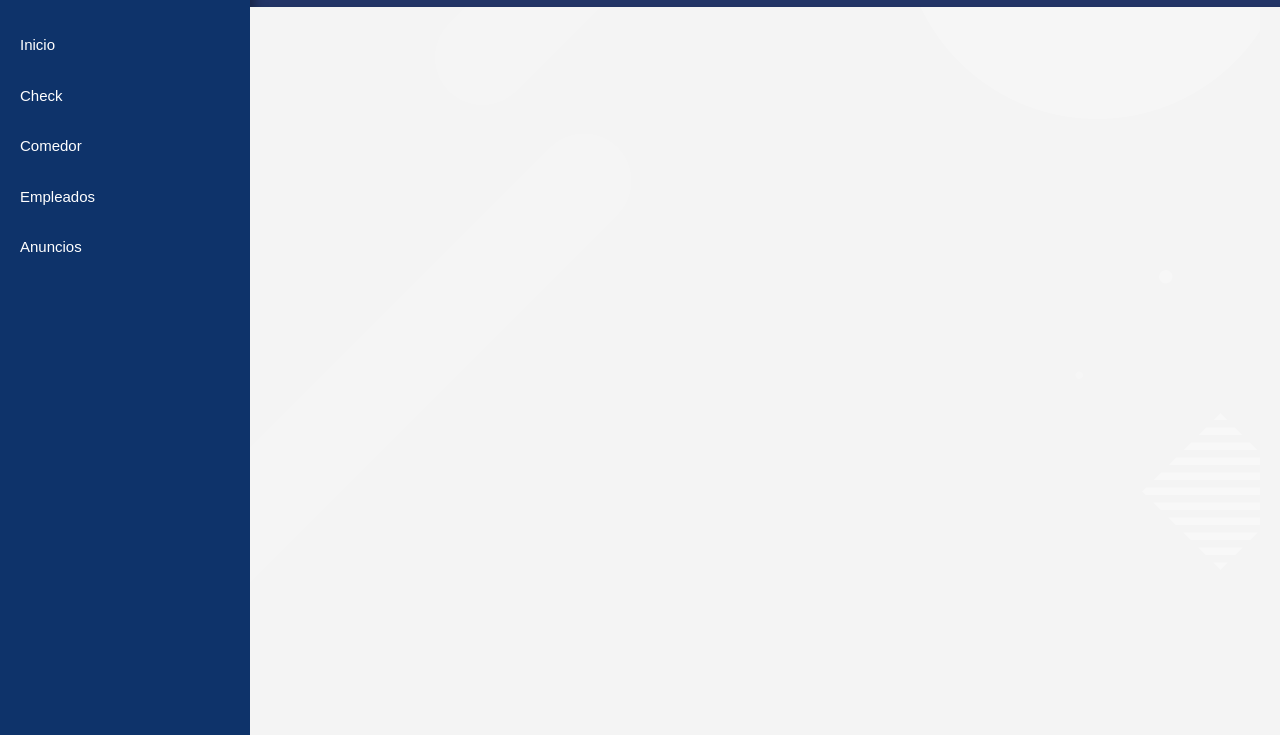
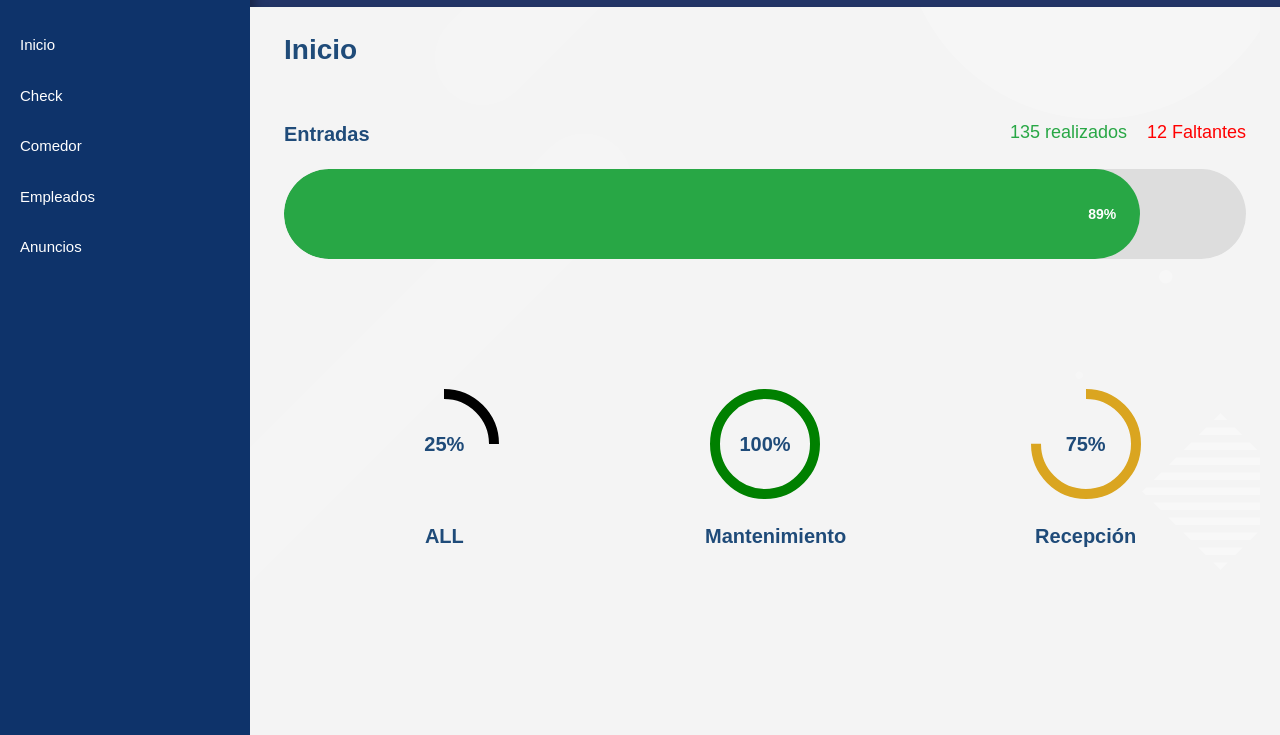
Before and after one commit to DiegoCenC/Holiday-inn-express, a website: page Inicio.html in a window 1280 px wide. Shown: the part 65-800 px from the top of the page. Drawn offline with Linux system fonts and the light colour scheme.

Commit message:
agregacion de graficas

```diff
--- a/Inicio.html
+++ b/Inicio.html
@@ -10,7 +10,8 @@
     <link rel="stylesheet" href="assets/fonts/poppins/poppins.css">
     <link rel="stylesheet" href="assets/css/reset.css">
     <link rel="stylesheet" href="assets/css/styles.css">
-</head>
+
+  </head>
 <body>
     <div class="container">
         <!-- Sidebar -->
@@ -55,10 +56,61 @@
                       </div>
                     </header>
 
+                    <div class="container3">
+                      <h2>Inicio</h2>
+
+                      <div class="progress-container">
+                        <div class="progress-labels">
+                            <span><h3 style="font-size: 20px; color: #1F4B79;">Entradas</h3></span>
+                            <span>
+                                <span style="color: #28a745; font-size: 18px;">135 realizados</span>
+                                <span style="color: red; font-size: 18px; margin-left: 16px;">12 Faltantes</span>
+                            </span>
+                        </div>
+                        <div class="progress-bar">
+                            <div class="progress-fill">
+                                <span class="progress-text">89%</span>
+                            </div>
+                        </div>
+                    </div>
+
+                    <div class="circles-container">
+                        <!-- ALL -->
+                        <div class="circle">
+                            <svg width="120" height="120">
+                                <circle cx="60" cy="60" r="50" stroke="#ddd" stroke-width="10" fill="none"/>
+                                <circle class="progress-circle" data-percentage="25" cx="60" cy="60" r="50" stroke="black" stroke-width="10" fill="none"/>
+                            </svg>
+                            <div class="circle-text"><h1>0%</h1></div>
+                            <div class="circle-label">ALL</div>
+                        </div>
+
+                        <!-- Mantenimiento -->
+                        <div class="circle">
+                            <svg width="120" height="120">
+                                <circle cx="60" cy="60" r="50" stroke="#ddd" stroke-width="10" fill="none"/>
+                                <circle class="progress-circle" data-percentage="100" cx="60" cy="60" r="50" stroke="green" stroke-width="10" fill="none"/>
+                            </svg>
+                            <div class="circle-text">0%</div>
+                            <div class="circle-label">Mantenimiento</div>
+                        </div>
+
+                        <!-- Recepción -->
+                        <div class="circle">
+                            <svg width="120" height="120">
+                                <circle cx="60" cy="60" r="50" stroke="#ddd" stroke-width="10" fill="none"/>
+                                <circle class="progress-circle" data-percentage="75" cx="60" cy="60" r="50" stroke="goldenrod" stroke-width="10" fill="none"/>
+                            </svg>
+                            <div class="circle-text">0%</div>
+                            <div class="circle-label">Recepción</div>
+                        </div>
+                    </div>
+                  </div>
+
 
         </div>
     </div>
-    <script src="script.js"></script>
+    <script src="assets/js/script.js"></script>
   </body>
 
 </html>
--- a/assets/css/styles.css
+++ b/assets/css/styles.css
@@ -178,6 +178,88 @@ h2 {
   margin-bottom: 10px;
 }
 
+.progress-container {
+  text-align: left;
+  margin-bottom: 125px;
+}
+
+.progress-labels {
+  display: flex;
+  justify-content: space-between;
+  font-size: 14px;
+  margin-top: 48px;
+  margin-bottom: 20px;
+}
+
+.progress-bar {
+  width: 100%;
+  height: 90px;
+  background: #ddd;
+  border-radius: 100px;
+  position: relative;
+  overflow: hidden;
+}
+
+.progress-fill {
+  height: 100%;
+  width: 0;
+  background: #28a745;
+  border-radius: 100px;
+  position: absolute;
+  animation: fillProgress 2s forwards ease-in-out;
+}
+
+.progress-text {
+  position: absolute;
+  right: 24px;
+  top: 50%;
+  transform: translateY(-50%);
+  font-size: 14px;
+  color: white;
+  font-weight: bold;
+}
+
+.circles-container {
+  display: flex;
+  justify-content: space-around;
+  flex-wrap: wrap;
+  margin-top: 20px;
+  text-align: center;
+}
+
+.circle {
+  width: 120px;
+  height: 120px;
+  position: relative;
+}
+
+.circle svg {
+  transform: rotate(-90deg);
+}
+
+.circle circle {
+  transition: stroke-dashoffset 2s ease-in-out;
+  stroke-dasharray: 314; /* Circunferencia del círculo */
+  stroke-dashoffset: 314; /* Inicialmente vacío */
+}
+
+.circle-text {
+  position: absolute;
+  top: 50%;
+  left: 50%;
+  transform: translate(-50%, -50%);
+  font-size: 20px;
+  color: #1F4B79;
+  font-weight: bold;
+}
+
+.circle-label {
+  margin-top: 10px;
+  font-size: 20px;
+  color: #1F4B79;
+  font-weight: bold;
+}
+
 #employeeTable {
   width: 100%;
   border-collapse: collapse;
@@ -187,18 +269,31 @@ h2 {
   padding: 10px;
   text-align: left;
   border-bottom: 1px solid #ddd;
+  background: white;
 }
 
 #employeeTable th {
   background-color: #e7eaf3;
   cursor: pointer;
 }
+#employeeTable tbody{
 
+}
 #pagination {
   display: flex;
   justify-content: center;
   margin-top: 20px;
 }
+
+.action-btn{
+  background-color: #e7eaf3;
+  border: 0px;
+  margin-top: 10px;
+  margin-bottom: 10px;
+  margin-right: 10px;
+  align-items: left;
+}
+
 .pagination-button {
   padding: 5px 10px;
   margin: 0 5px;
@@ -229,9 +324,9 @@ h2 {
 .modal-content {
   background-color: #f4f6f9;
   padding: 20px;
-  margin-top: 115px;
- height: 925px;
-  width: 1665px;
+  margin-top: 15.5rem;
+ height: 107rem;
+  width: 187.5rem;
 
   text-align: left;
   position: relative;
@@ -366,3 +461,32 @@ input, select {
   display: block;
   height: 6px;
 }
+
+
+
+
+@keyframes fillProgress {
+  from {
+      width: 0;
+  }
+  to {
+      width: 89%;
+  }
+}
+
+@media (max-width: 1840px){
+  .modal-content {
+    margin-top: 15.5rem;
+   height: 107rem;
+    width: 159rem;
+  }
+}
+@media (max-width: 600px) {
+  .circles-container {
+      flex-direction: column;
+      align-items: center;
+  }
+  .circle {
+      margin-bottom: 20px;
+  }
+}
--- a/assets/js/Login.js
+++ b/assets/js/Login.js
@@ -11,7 +11,7 @@ document.getElementById('login-form').addEventListener('submit', async function
 
   try {
     // Enviar credenciales a la API
-    const response = await fetch('https://2acf-189-203-87-207.ngrok-free.app/auth/login', {
+    const response = await fetch('https://devmace.onrender.com/auth/login', {
       method: 'POST',
       headers: { 'Content-Type': 'application/json' },
       body: JSON.stringify({ email: username, password: password }),
--- a/assets/js/ResetPassword.js
+++ b/assets/js/ResetPassword.js
@@ -1,5 +1,5 @@
 // URL de la API para la solicitud de recuperación de contraseña
-const resetPasswordUrl = 'https://2acf-189-203-87-207.ngrok-free.app/auth/request-password-reset';
+const resetPasswordUrl = 'https://devmace.onrender.com/auth/request-password-reset';
 
 // Manejo del formulario
 document.getElementById('reset-password-form').addEventListener('submit', async (e) => {
--- a/assets/js/script.js
+++ b/assets/js/script.js
@@ -1,6 +1,6 @@
 // URLs y credenciales
-const apiUrl = 'https://hie-3f29.onrender.com/api/employees';
-const authUrl = 'https://hie-3f29.onrender.com/auth/login';
+const apiUrl = 'https://devmace.onrender.com/api/employees';
+const authUrl = 'https://devmace.onrender.com/auth/login';
 
 // Obtener token de autenticación
 async function getAuthToken() {
@@ -24,6 +24,34 @@ async function getAuthToken() {
 function getStoredToken() {
   return localStorage.getItem('authToken');
 }
+
+//graficas
+
+document.addEventListener("DOMContentLoaded", function () {
+          const circles = document.querySelectorAll(".progress-circle");
+          const texts = document.querySelectorAll(".circle-text");
+
+          circles.forEach((circle, index) => {
+              let percentage = circle.getAttribute("data-percentage");
+              let offset = 314 - (314 * percentage) / 100;
+
+              setTimeout(() => {
+                  circle.style.transition = "stroke-dashoffset 2s ease-in-out";
+                  circle.style.strokeDashoffset = offset;
+              }, 500);
+
+              // Animar el porcentaje de texto
+              let currentPercentage = 0;
+              let interval = setInterval(() => {
+                  if (currentPercentage >= percentage) {
+                      clearInterval(interval);
+                  } else {
+                      currentPercentage++;
+                      texts[index].textContent = currentPercentage + "%";
+                  }
+              }, 20);
+          });
+      });
 
 // Obtener empleados
 async function fetchEmployees(page = 1, search = '', limit = 10) {
@@ -66,7 +94,7 @@ function renderEmployees(employees) {
           <img src="assets/img/eye.svg" alt="Ver">
         </button>
         <button class="action-btn" onclick="editEmployee(${employee.id_employee})">
-          <img src="assets/img/calendar.svg" alt="Editar">
+          <img src="assets/img/qr.svg" alt="Editar">
         </button>
         <button class="action-btn" onclick="deleteEmployee(${employee.id_employee})">
           <img src="assets/img/trash.svg" alt="Eliminar">
```
